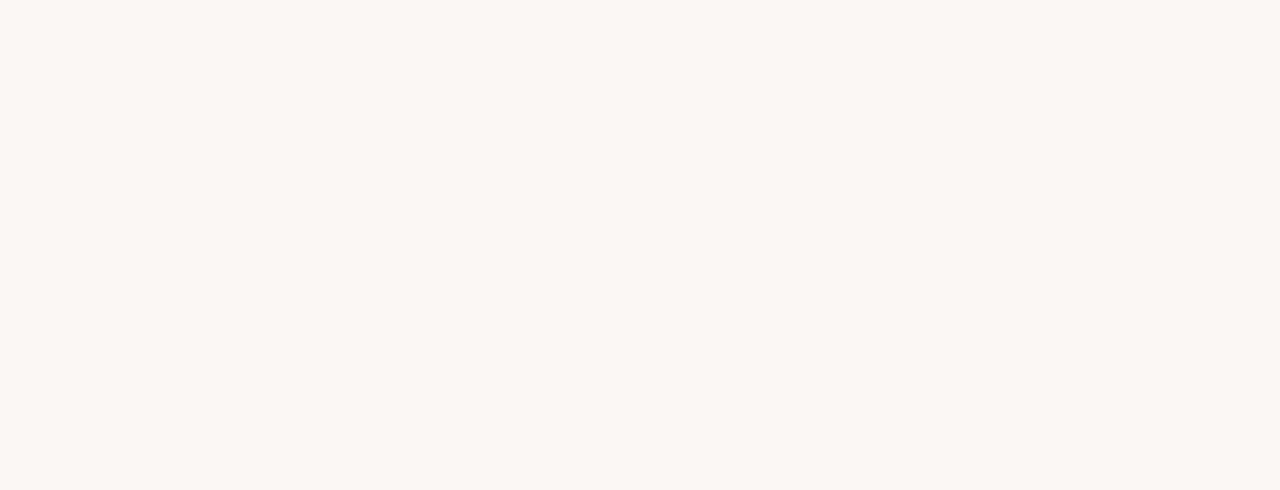
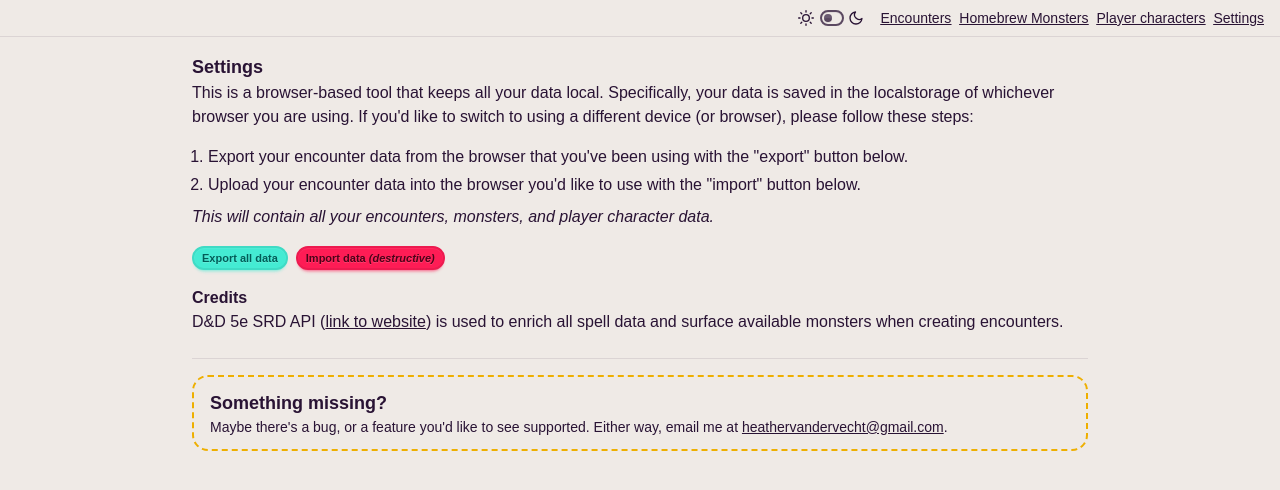
Before and after one commit to heathervv/dnd-encounter-tracker, a React (Vite) app: page /#/settings in a window 1280 px wide. Before the commit this address had no page. Shown: the top 490 px of the page. Built offline with nearby package versions, Linux system fonts and the light colour scheme; a web font is replaced by a local one.

Commit message:
refactor: okay actually the copy was kinda lame

```diff
--- a/index.html
+++ b/index.html
@@ -14,7 +14,7 @@
 <link rel="preconnect" href="https://fonts.gstatic.com" crossorigin>
 <link href="https://fonts.googleapis.com/css2?family=Funnel+Sans:ital,wght@0,300..800;1,300..800&display=swap" rel="stylesheet">
 
-  <title>Combat Tracker / Encounter Builder</title>
+  <title>Combat</title>
 </head>
 
 <body>
--- a/src/App.tsx
+++ b/src/App.tsx
@@ -11,7 +11,7 @@ import ViewEncounter from './containers/view-encounter/view-encounter'
 import Players from './containers/players/players'
 import ModifyPlayer from './containers/modify-player/modify-player'
 import ViewPlayer from './containers/view-player/view-player'
-import ManageData from './containers/manage-data/manage-data'
+import Settings from './containers/settings/settings'
 
 const App = () => (
     <Routes>
@@ -38,7 +38,7 @@ const App = () => (
             <Route path="/player/create" element={<ModifyPlayer />} />
             <Route path="/player/:id" element={<ViewPlayer />} />
             <Route path="/player/:id/edit" element={<ModifyPlayer isEdit />} />
-            <Route path="/manage-data" element={<ManageData />} />
+            <Route path="/settings" element={<Settings />} />
         </Route>
     </Routes>
 )
--- a/src/containers/home/home.jsx
+++ b/src/containers/home/home.jsx
@@ -1,32 +1,21 @@
-import { useCallback } from "react"
-import { Link, useNavigate } from "react-router-dom"
-import { useEncountersContext } from "../../context/encounters/encounters-context"
+import { useCallback } from "react";
+import { Link, useNavigate } from "react-router-dom";
+import { useEncountersContext } from "../../context/encounters/encounters-context";
 
 const Home = () => {
-  const navigate = useNavigate()
-  const { encounters } = useEncountersContext()
+  const navigate = useNavigate();
+  const { encounters } = useEncountersContext();
 
   const handleCreateNew = useCallback(() => {
-    navigate("/encounter/create")
-  }, [navigate])
+    navigate("/encounter/create");
+  }, [navigate]);
 
   return (
     <div className="max-w-4xl m-auto">
-      <section className="mb-4 alert alert-dash alert-warning">
-        <div>
-          <h1 className="text-base-content font-semibold text-lg">
-            A custom DND combat creation/tracker tool.
-          </h1>
-          <p className="text-base-content">
-            Basic encounter creation and management tool. Free-to-use, keeps all
-            your data safe in your browser.
-          </p>
-        </div>
-      </section>
       <section>
         <div className="flex justify-between items-end">
-          <h3 className="text-base-content font-semibold">
-            List of encounters
+          <h3 className="text-base-content font-semibold text-lg">
+            Encounters
           </h3>
           <button className="btn btn-xs btn-primary" onClick={handleCreateNew}>
             Create new
@@ -58,7 +47,7 @@ const Home = () => {
         )}
       </section>
     </div>
-  )
-}
+  );
+};
 
-export default Home
+export default Home;
--- a/src/containers/layout/layout.jsx
+++ b/src/containers/layout/layout.jsx
@@ -1,17 +1,17 @@
-import { Link, Outlet } from "react-router-dom"
-import { THEMES, useThemeContext } from "../../context/theme/theme-context"
-import Toggle from "../../components/Toggle"
-import Sun from "../../assets/sun"
-import Moon from "../../assets/moon"
+import { Link, Outlet } from "react-router-dom";
+import { THEMES, useThemeContext } from "../../context/theme/theme-context";
+import Toggle from "../../components/Toggle";
+import Sun from "../../assets/sun";
+import Moon from "../../assets/moon";
 
 const Layout = () => {
-  const { activeTheme, saveActiveTheme } = useThemeContext()
+  const { activeTheme, saveActiveTheme } = useThemeContext();
 
-  const isDarkMode = activeTheme === THEMES.DARK
+  const isDarkMode = activeTheme === THEMES.DARK;
 
   const handleToggle = () => {
-    saveActiveTheme?.(isDarkMode ? THEMES.LIGHT : THEMES.DARK)
-  }
+    saveActiveTheme?.(isDarkMode ? THEMES.LIGHT : THEMES.DARK);
+  };
   return (
     <main className="bg-base-200 h-screen overflow-scroll">
       <nav className="flex justify-end px-4 py-2 border-b border-base-content/10 gap-4">
@@ -33,7 +33,7 @@ const Layout = () => {
             <Link to="/players">Player characters</Link>
           </li>
           <li className="text-sm link">
-            <Link to="/manage-data">Manage data</Link>
+            <Link to="/settings">Settings</Link>
           </li>
         </ul>
       </nav>
@@ -41,7 +41,7 @@ const Layout = () => {
         <Outlet />
       </div>
     </main>
-  )
-}
+  );
+};
 
-export default Layout
+export default Layout;
--- a/src/containers/monsters/monsters.jsx
+++ b/src/containers/monsters/monsters.jsx
@@ -1,24 +1,21 @@
-import { useCallback } from "react"
-import { Link, useNavigate } from "react-router-dom"
-import { useMonstersContext } from "../../context/monsters/monsters-context"
+import { useCallback } from "react";
+import { Link, useNavigate } from "react-router-dom";
+import { useMonstersContext } from "../../context/monsters/monsters-context";
 
 const Monsters = () => {
-  const navigate = useNavigate()
-  const { monsters } = useMonstersContext()
+  const navigate = useNavigate();
+  const { monsters } = useMonstersContext();
 
   const handleCreateNew = useCallback(() => {
-    navigate("/monster/create")
-  }, [navigate])
+    navigate("/monster/create");
+  }, [navigate]);
 
   return (
     <section className="max-w-4xl m-auto">
       <div className="flex justify-between items-end">
-        <div>
-          <h1 className="text-base-content font-semibold text-lg">
-            List of homebrew monsters
-          </h1>
-          <p className="text-base-content">Manage your own unique monsters.</p>
-        </div>
+        <h1 className="text-base-content font-semibold text-lg">
+          Homebrew monsters
+        </h1>
         <button className="btn btn-xs btn-primary" onClick={handleCreateNew}>
           Create new
         </button>
@@ -50,7 +47,7 @@ const Monsters = () => {
         </div>
       )}
     </section>
-  )
-}
+  );
+};
 
-export default Monsters
+export default Monsters;
--- a/src/containers/players/players.jsx
+++ b/src/containers/players/players.jsx
@@ -1,24 +1,21 @@
-import { useCallback } from "react"
-import { Link, useNavigate } from "react-router-dom"
-import { usePlayerContext } from "../../context/players/players-context"
+import { useCallback } from "react";
+import { Link, useNavigate } from "react-router-dom";
+import { usePlayerContext } from "../../context/players/players-context";
 
 const Players = () => {
-  const navigate = useNavigate()
-  const { players } = usePlayerContext()
+  const navigate = useNavigate();
+  const { players } = usePlayerContext();
 
   const handleCreateNew = useCallback(() => {
-    navigate("/player/create")
-  }, [navigate])
+    navigate("/player/create");
+  }, [navigate]);
 
   return (
     <section className="max-w-4xl m-auto">
       <div className="flex justify-between items-end">
-        <div>
-          <h1 className="text-base-content font-semibold text-lg">
-            List of player characters
-          </h1>
-          <p className="text-base-content">Manage your tables PCs.</p>
-        </div>
+        <h1 className="text-base-content font-semibold text-lg">
+          Player characters
+        </h1>
         <button className="btn btn-xs btn-primary" onClick={handleCreateNew}>
           Create new
         </button>
@@ -46,7 +43,7 @@ const Players = () => {
         </div>
       )}
     </section>
-  )
-}
+  );
+};
 
-export default Players
+export default Players;
--- /dev/null
+++ b/src/containers/settings/settings.jsx
@@ -0,0 +1,157 @@
+import { useCallback, useState, useEffect } from "react";
+
+import { exportToJson } from "../../helpers";
+import { useMonstersContext } from "../../context/monsters/monsters-context";
+import { usePlayerContext } from "../../context/players/players-context";
+import { useEncountersContext } from "../../context/encounters/encounters-context";
+
+export const Settings = () => {
+  const { monsters, importMonsters } = useMonstersContext();
+  const { players, importPlayers } = usePlayerContext();
+  const { encounters, importEncounters } = useEncountersContext();
+
+  const [alert, setAlert] = useState(null);
+
+  useEffect(() => {
+    if (alert) {
+      setTimeout(() => {
+        setAlert(null);
+      }, [5000]);
+    }
+  }, [alert]);
+
+  const handleExport = useCallback(
+    (event) => {
+      event.preventDefault();
+
+      const data = {
+        monsters,
+        players,
+        encounters,
+      };
+
+      exportToJson(data, "combat");
+
+      setAlert("Data successfully exported");
+    },
+    [monsters, players, encounters]
+  );
+
+  const handleImport = useCallback(
+    (event) => {
+      const fileReader = new FileReader();
+      fileReader.readAsText(event.target.files[0], "UTF-8");
+      fileReader.onload = (e) => {
+        const fileData = JSON.parse(e.target.result);
+
+        if (fileData.monsters) {
+          importMonsters(fileData.monsters);
+        }
+        if (fileData.players) {
+          importPlayers(fileData.players);
+        }
+        if (fileData.encounters) {
+          importEncounters(fileData.encounters);
+        }
+
+        setAlert("Data successfully uploaded");
+
+        event.target.value = null;
+      };
+    },
+    [importMonsters, importPlayers, importEncounters]
+  );
+
+  return (
+    <>
+      <section className="max-w-4xl m-auto">
+        <div className="mb-4">
+          <h1 className="text-base-content font-semibold text-lg">Settings</h1>
+          <p className="text-base-content">
+            This is a browser-based tool that keeps all your data local.
+            Specifically, your data is saved in the localstorage of whichever
+            browser you are using. If you'd like to switch to using a different
+            device (or browser), please follow these steps:
+          </p>
+          <ol className="list-decimal pl-4 pt-4 pb-2">
+            <li className="pb-1">
+              Export your encounter data from the browser that you've been using
+              with the "export" button below.
+            </li>
+            <li>
+              Upload your encounter data into the browser you'd like to use with
+              the "import" button below.
+            </li>
+          </ol>
+          <p className="italic">
+            This will contain all your encounters, monsters, and player
+            character data.
+          </p>
+        </div>
+        <div className="mt-4">
+          <button
+            className="btn btn-xs btn-primary mr-2"
+            type="button"
+            onClick={handleExport}
+          >
+            Export all data
+          </button>
+          <div className="btn btn-xs btn-error">
+            <label onChange={handleImport} htmlFor="file">
+              <input
+                name=""
+                type="file"
+                accept="application/json"
+                id="file"
+                hidden
+              />
+              Import data <em>(destructive)</em>
+            </label>
+          </div>
+        </div>
+      </section>
+      <section className="max-w-4xl m-auto mt-4">
+        <h2 className="text-base-content font-semibold">Credits</h2>
+        <p>
+          D&D 5e SRD API (
+          <a
+            className="link"
+            target="_blank"
+            href="https://5e-bits.github.io/docs/"
+          >
+            link to website
+          </a>
+          ) is used to enrich all spell data and surface available monsters when
+          creating encounters.
+        </p>
+      </section>
+      <hr className="max-w-4xl m-auto mt-6 mb-4 border-base-content/10" />
+      <section className="max-w-4xl m-auto mt-4 alert alert-dash alert-warning">
+        <div>
+          <h3 className="text-base-content font-semibold text-lg">
+            Something missing?
+          </h3>
+          <p className="text-base-content">
+            Maybe there's a bug, or a feature you'd like to see supported.
+            Either way, email me at{" "}
+            <a
+              className="link"
+              target="_blank"
+              href="mailto:heathervandervecht@gmail.com"
+            >
+              heathervandervecht@gmail.com
+            </a>
+            .
+          </p>
+        </div>
+      </section>
+      {alert && (
+        <div className="fixed bottom-4 left-4 alert alert-success text-xs font-bold">
+          {alert}
+        </div>
+      )}
+    </>
+  );
+};
+
+export default Settings;
```
Also changed, not shown: src/containers/manage-data/manage-data.jsx (deleted, +0 -103 lines), public/logo.png, public/manifest.json.
